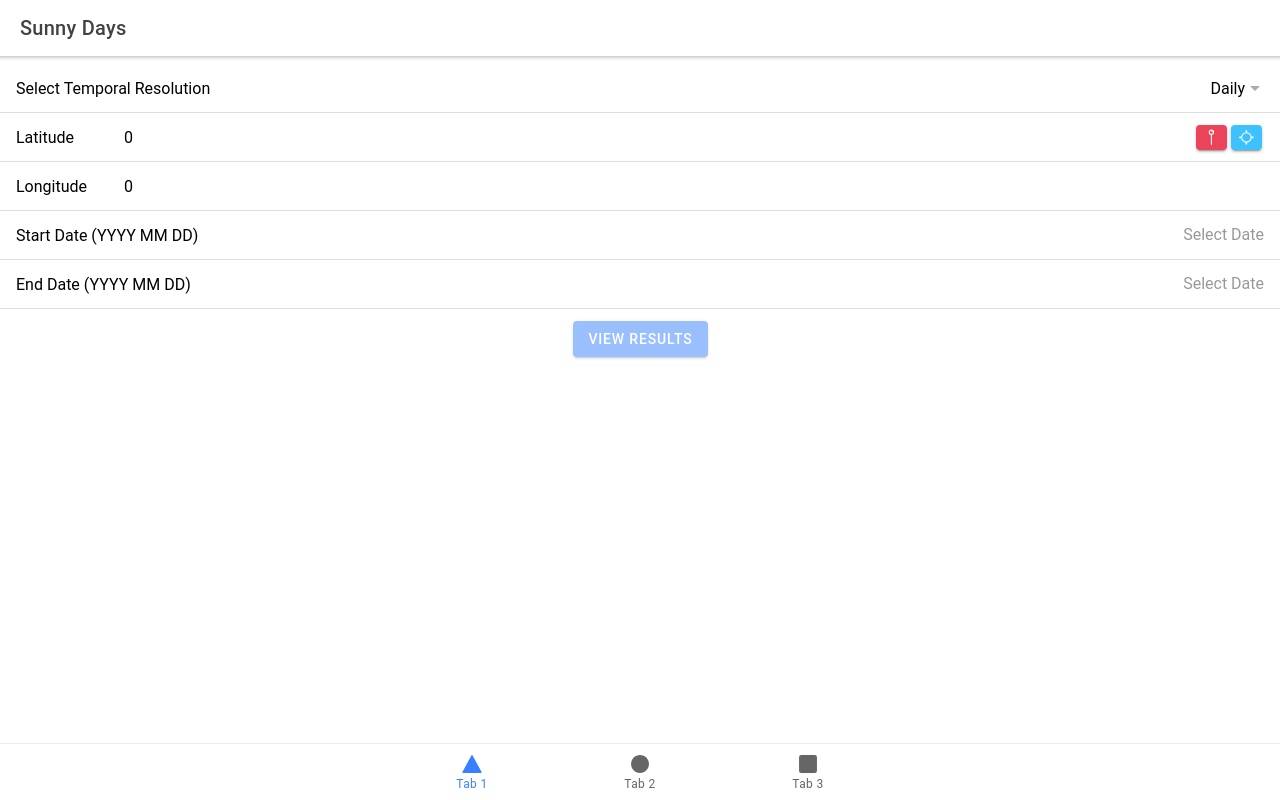
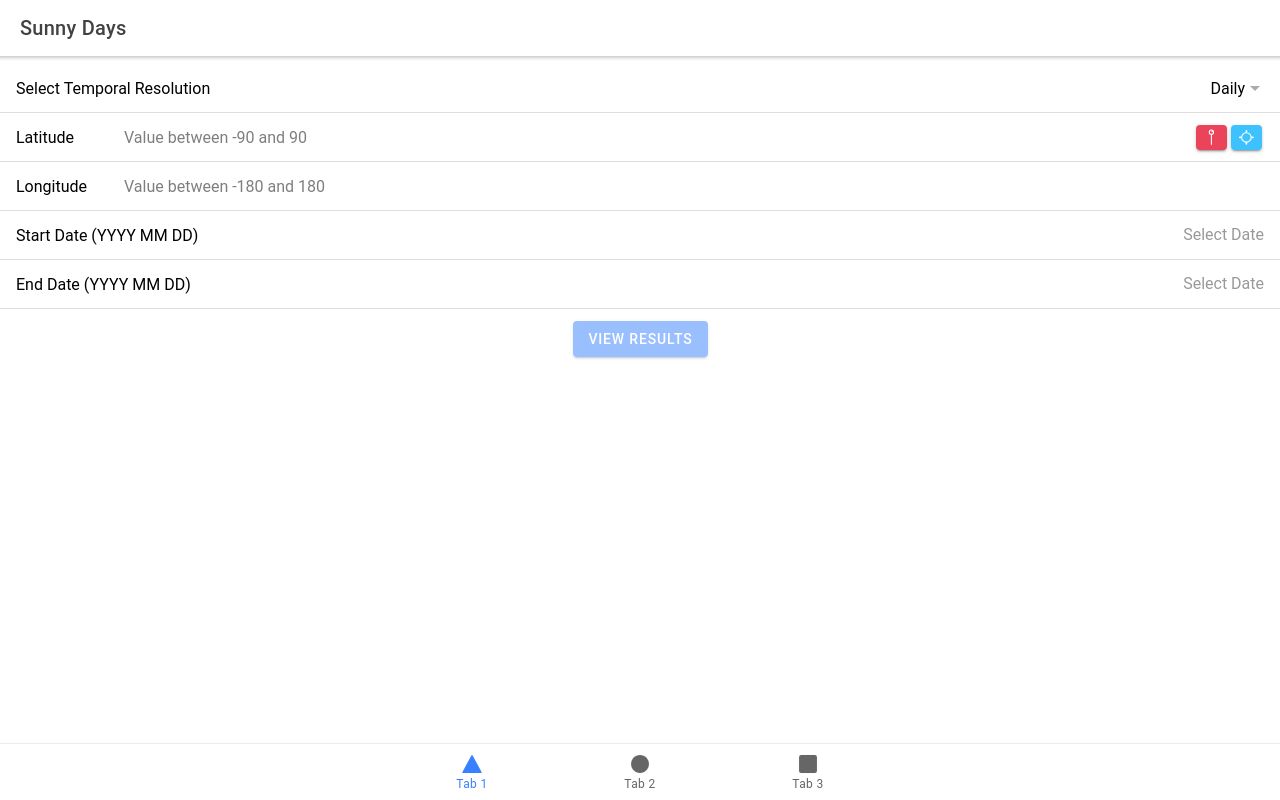
Before and after one commit to josephsleiman16/sunny-days, a React (Create React App) app in the folder sunny-days/: page /tab1 in a window 1280 px wide. Built offline with nearby package versions, Linux system fonts and the light colour scheme.

Commit message:
added place holders and minimum year

```diff
--- a/sunny-days/src/pages/Tab1.js
+++ b/sunny-days/src/pages/Tab1.js
@@ -11,8 +11,8 @@ const temporalOptions = ['hourly', 'daily', 'monthly'];
 
 
 const Tab1 = ({data,setData}) => {
-  const [longitude, setLongitude] = useState(0);
-  const [latitude, setLatitude] = useState(0);
+  const [longitude, setLongitude] = useState(null);
+  const [latitude, setLatitude] = useState(null);
   const [startDate, setStartDate] =  useState(null);
   const [endDate, setEndDate] =  useState(null);
   const [temporalRes, setTemporalRes] = useState('daily');
@@ -109,7 +109,7 @@ const Tab1 = ({data,setData}) => {
             <IonLabel position="fixed">Latitude</IonLabel>
             <IonInput
               type="number"
-              value={latitude}
+              placeholder= "Value between -90 and 90"
               onIonChange={e=>setLatitude(parseFloat(e.detail.value))}
             ></IonInput>
 
@@ -126,7 +126,7 @@ const Tab1 = ({data,setData}) => {
             <IonLabel position="fixed">Longitude</IonLabel>
             <IonInput
               type="number"
-              value={longitude}
+              placeholder= "Value between -180 and 180"
               onIonChange={e=>setLongitude(parseFloat(e.detail.value))}
 
             ></IonInput>
@@ -134,12 +134,12 @@ const Tab1 = ({data,setData}) => {
 
           <IonItem>
           <IonLabel>Start Date ({displayFormat})</IonLabel>
-          <IonDatetime displayFormat={displayFormat} placeholder="Select Date" value={startDate} onIonChange={e => setStartDate(e.detail.value)}></IonDatetime>
+          <IonDatetime displayFormat={displayFormat} placeholder="Select Date"  min="1981" value={startDate} onIonChange={e => setStartDate(e.detail.value)}></IonDatetime>
         </IonItem>
 
         <IonItem>
           <IonLabel>End Date ({displayFormat})</IonLabel>
-          <IonDatetime displayFormat={displayFormat} placeholder="Select Date" value={endDate} onIonChange={e => setEndDate(e.detail.value)}></IonDatetime>
+          <IonDatetime displayFormat={displayFormat} placeholder="Select Date" min="1981" value={endDate} onIonChange={e => setEndDate(e.detail.value)}></IonDatetime>
         </IonItem>
         </IonList>
 
```
